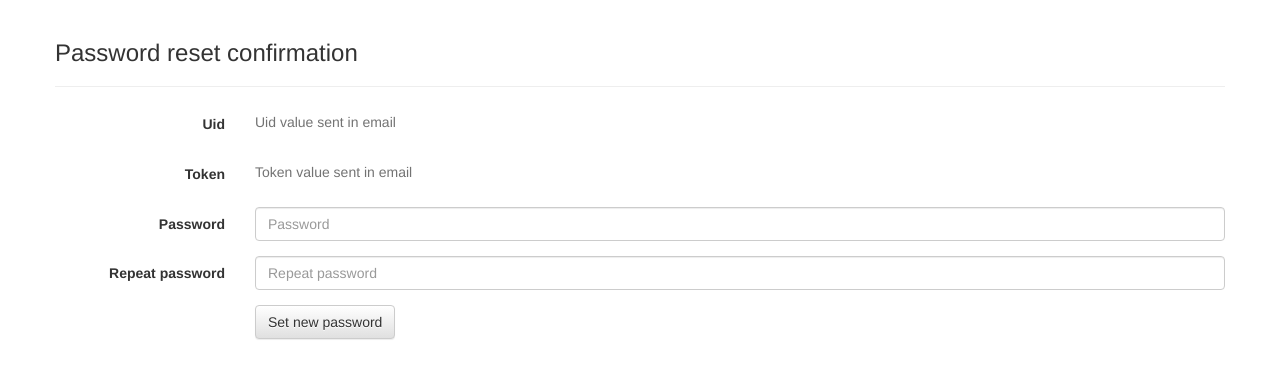
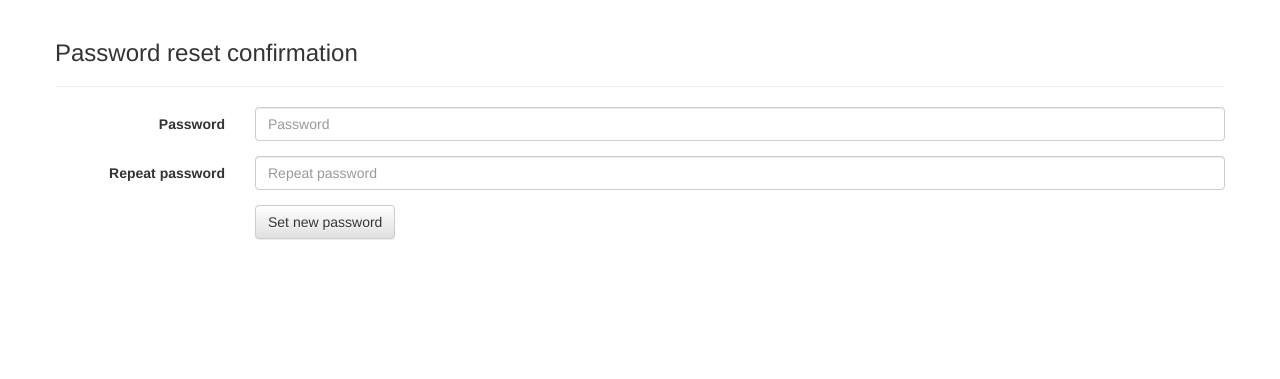
Before and after one commit to coolirisPunk/f12016, a Django app: template authentication/templates/password_reset_confirm.html in a window 1280 px wide. Shown: the part 52-431 px from the top of the page. Run offline with Django 3.2, Linux system fonts and the light colour scheme; the template is opened without the code that fills it, so the values that code supplies are empty; some libraries are stand-ins or nearby versions.

Commit message:
Registration

```diff
--- a/authentication/templates/fragments/password_reset_confirm_form.html
+++ b/authentication/templates/fragments/password_reset_confirm_form.html
@@ -1,20 +1,11 @@
 <!-- Signup form -->
 <form class="form-horizontal ajax-post" role="form" action="{% url 'rest_password_reset_confirm' %}">{% csrf_token %}
-  <div class="form-group">
-    <label for="uid" class="col-sm-2 control-label">Uid</label>
-    <div class="col-sm-10">
+
       <input name="uid" type="hidden" class="form-control" id="uid" >
-      <p class="help-block">Uid value sent in email</p>
-    </div>
-  </div>
 
-  <div class="form-group">
-    <label for="token" class="col-sm-2 control-label">Token</label>
-    <div class="col-sm-10">
+
       <input name="token" type="hidden" class="form-control" id="token">
-      <p class="help-block">Token value sent in email</p>
-    </div>
-  </div>
+
 
   <div class="form-group">
     <label for="new_password1" class="col-sm-2 control-label">Password</label>
```
